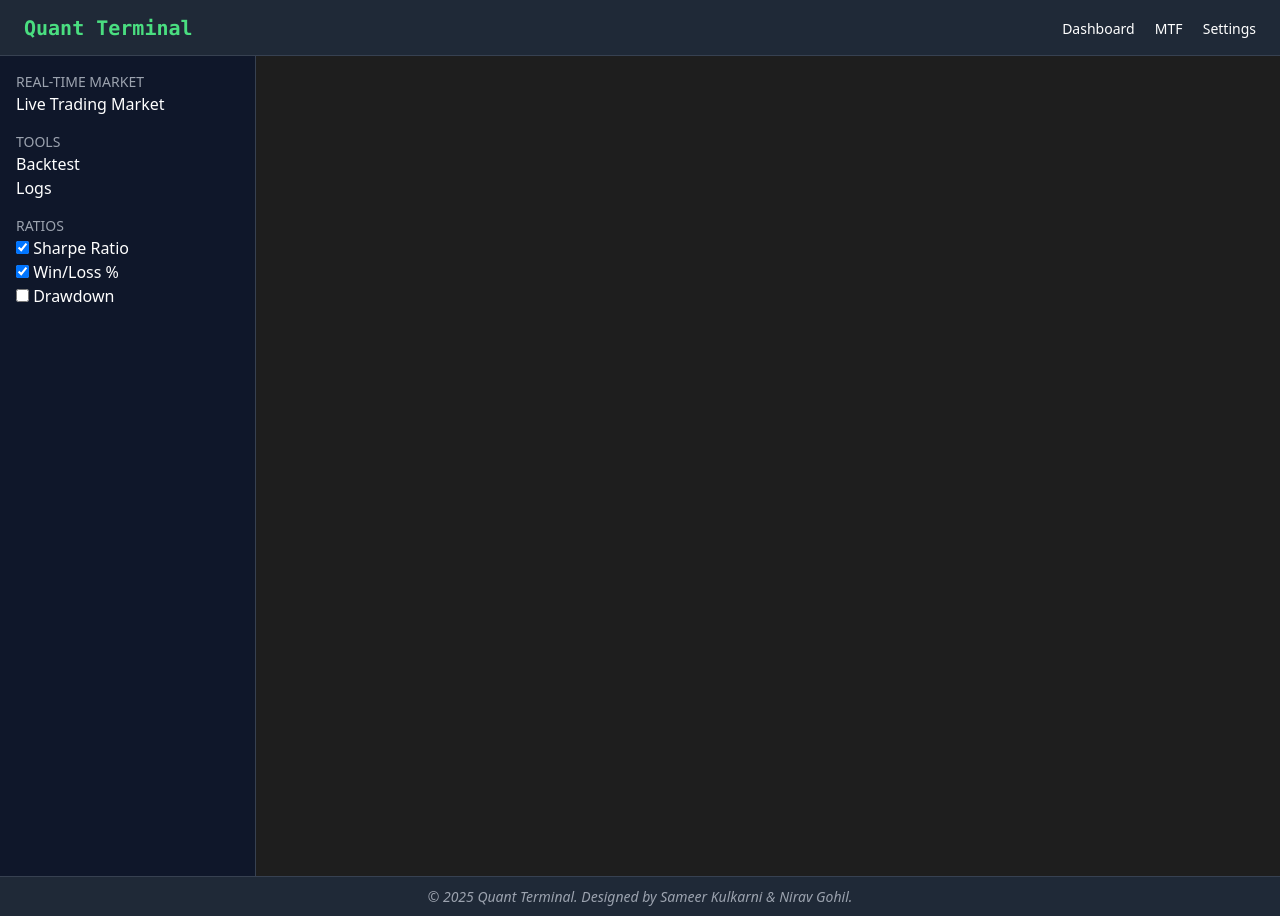
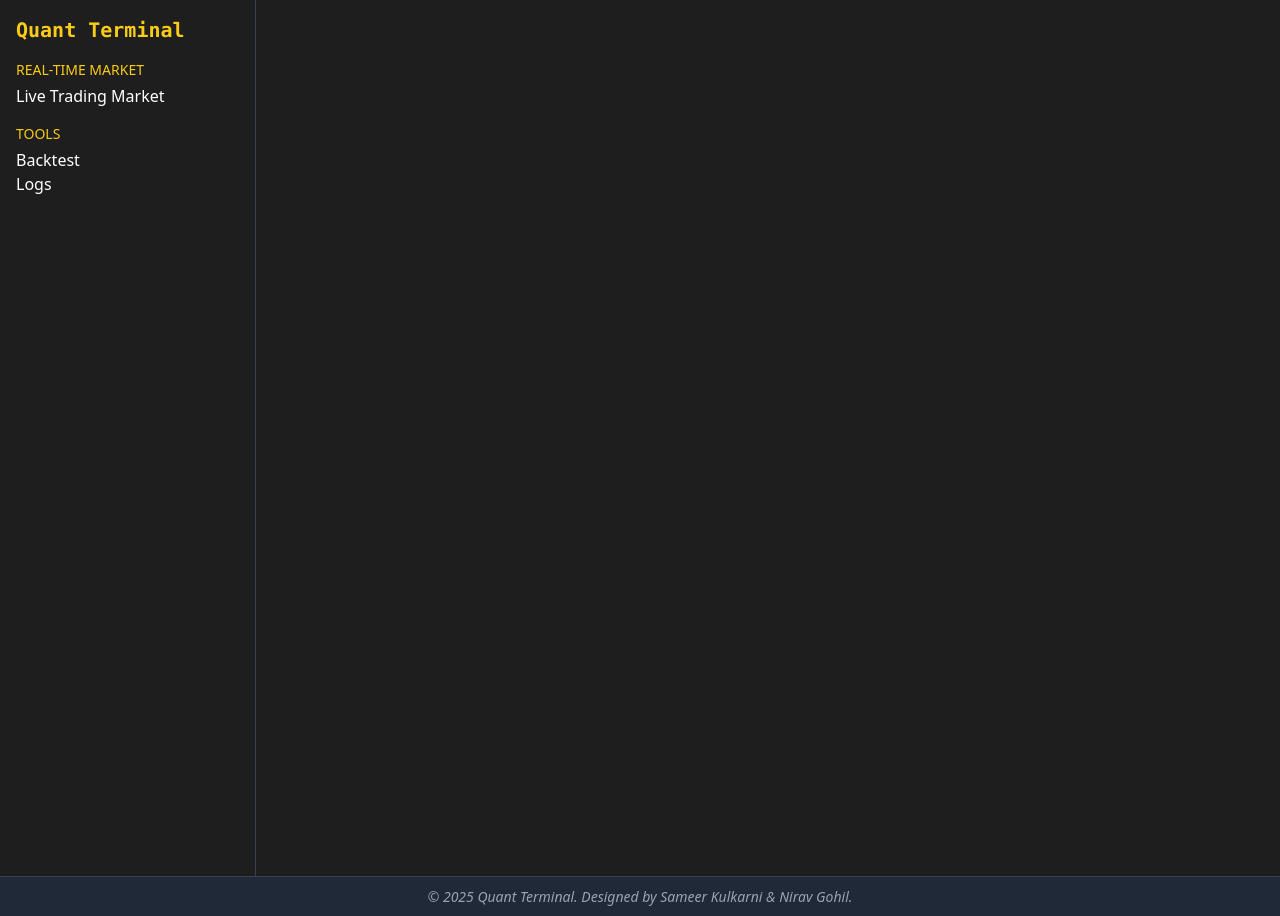
Before and after one commit to Nirav003/Quant-Terminal, a Flask app: template templates/layout.html in a window 1280 px wide. Run offline with Flask 3, Linux system fonts and the light colour scheme; the template is opened without the code that fills it, so the values that code supplies are empty; some libraries are stand-ins or nearby versions; some web fonts are replaced.

Commit message:
UI/UX changes

```diff
--- a/app.py
+++ b/app.py
@@ -6,21 +6,24 @@ import requests
 from db import query_db
 import yfinance as yf
 import numpy as np
+import time
 
 app = Flask(__name__)
 
-# Parameters
-symbol = "TSLA"
-length = 70
-mult = 1.2
+COINS = {
+    "bitcoin": "BTC",
+    "ethereum": "ETH",
+    "dogecoin": "DOGE",
+    "litecoin": "LTC",
+    "solana": "SOL",
+    "pepe": "PEPE",
+    "binancecoin": "BNB"
+}
 
-# Timeframe options
-timeframes = {
-    "5m": "5m",
-    "15m": "15m",
-    "1h": "60m",
-    "4h": "240m",
-    "1d": "1d"
+FOREX = {
+    "eur": "EUR",
+    "jpy": "JPY",
+    "usd": "USD"
 }
 
 # Helper: Get BTC news
@@ -114,62 +117,26 @@ def index():
     chart_html = generate_price_chart(btc_df, chart_type="Line")
     news = get_btc_news_from_wikipedia()
 
-    return render_template("index.html", chart=chart_html, summary=summary, news=news, symbol=symbol)
+    try:
+        coin_ids = ",".join(COINS.keys())
+        forex_ids = ",".join(FOREX.keys())
+        url = f"https://api.coingecko.com/api/v3/simple/price?ids={coin_ids}&vs_currencies={forex_ids}"
+        res = requests.get(url)
+        res.raise_for_status()
+        prices = res.json()
 
-# ZLEMA function
-def zlema(df, length):
-    lag = int((length - 1) / 2)
-    price_adj = df['Close'] + (df['Close'] - df['Close'].shift(lag))
-    return price_adj.ewm(span=length).mean()
+        # Build the ticker text
+        ticker_items = []
+        for coin_id, symbol in COINS.items():
+            price = prices.get(coin_id, {}).get('usd', 'N/A')
+            ticker_items.append(f"{symbol}/USD: ${price:,}")
 
-# ATR function
-def atr(df, length):
-    hl = df['High'] - df['Low']
-    hc = abs(df['High'] - df['Close'].shift())
-    lc = abs(df['Low'] - df['Close'].shift())
-    tr = pd.concat([hl, hc, lc], axis=1).max(axis=1)
-    return tr.rolling(length).mean()
+        ticker_text = "   •   ".join(ticker_items)
 
-# Trend logic
-def get_trend(df):
-    z = zlema(df, length)
-    v = atr(df, length) * mult
-    if len(z) < length or len(v) < length:
-        return "Insufficient data"
-    latest_close = df['Close'].iloc[-1]
-    latest_z = z.iloc[-1]
-    latest_v = v.iloc[-1]
-    if latest_close > latest_z + latest_v:
-        return "Bullish"
-    elif latest_close < latest_z - latest_v:
-        return "Bearish"
-    else:
-        return "Neutral"
+    except Exception as e:
+        ticker_text = f"Error fetching prices: {e}"
 
-@app.route("/mtf", methods=["GET", "POST"])
-def mtf():
-    selected_tf = request.form.get("timeframe", "15m")
-    interval = timeframes[selected_tf]
-
-    try:
-        df = yf.download(tickers=symbol, period="7d", interval=interval, progress=False)
-        if len(df) >= length * 2:
-            signal = get_trend(df)
-        else:
-            signal = "Insufficient data"
-            err = "else block"
-    except:
-        signal = "Error"
-
-    color = {
-        "Bullish": "#00ffbb",
-        "Bearish": "#ff1100",
-        "Neutral": "#cccccc",
-        "Insufficient data": "#666666",
-        "Error": "#999999"
-    }.get(signal, "#ffffff")
-
-    return render_template("mtf.html", signal=signal, err=err, color=color, selected_tf=selected_tf, timeframes=timeframes)
+    return render_template("index.html", chart=chart_html, summary=summary, news=news, symbol=symbol, ticker_text=ticker_text )
 
 if __name__ == "__main__":
     app.run(debug=True)
--- a/static/style.css
+++ b/static/style.css
@@ -35,3 +35,9 @@ select, button {
     font-size: 22px;
     color: black;
 }
+@keyframes
+blink{
+    0%{color:white}
+    50%{color:red}
+    100%{color:green}
+}
--- a/templates/layout.html
+++ b/templates/layout.html
@@ -13,42 +13,27 @@
 </head>
 <body class="flex flex-col h-screen overflow-y-auto">
 
-  <!-- Navbar -->
-  <header class="fixed top-0 left-0 right-0 h-14 bg-gray-800 border-b border-gray-700 z-50 flex items-center justify-between px-6">
-    <h1 class="text-xl font-bold text-green-400 font-mono">Quant Terminal</h1>
-    <div>
-      <a href="/dashboard" class="text-sm text-white hover:text-green-300 mr-4">Dashboard</a>
-      <a href="/mtf" class="text-sm text-white hover:text-green-300 mr-4">MTF</a>
-      <a href="/settings" class="text-sm text-white hover:text-green-300">Settings</a>
-    </div>
-  </header>
-
   <!-- Main Body -->
-  <div class="flex flex-1 pt-14">
+  <div class="flex flex-1">
 
     <!-- Sidebar -->
-    <aside class="w-64 h-screen bg-[#0f172a] border-r border-gray-700 p-4 fixed top-14 bottom-14 left-0 overflow-y-auto z-40">
+    <aside class="w-64 h-screen bg-[#1e1e1e] border-r border-gray-700 p-4 fixed top-0 bottom-14 left-0 overflow-y-auto z-40">
       <nav class="space-y-4">
+        <h1 class="text-xl font-bold text-yellow-400 font-mono">Quant Terminal</h1>
         <div>
-          <p class="text-sm uppercase text-gray-400">Real-time Market</p>
-          <a href="/" class="block text-white hover:text-green-400">Live Trading Market</a>
+          <p class="text-sm uppercase text-yellow-400 mb-1">Real-time Market</p>
+          <a href="/" class="block text-white hover:text-yellow-400">Live Trading Market</a>
         </div>
         <div>
-          <p class="text-sm uppercase text-gray-400 mt-4">Tools</p>
-          <a href="/backtest" class="block hover:text-green-400">Backtest</a>
-          <a href="/logs" class="block hover:text-green-400">Logs</a>
-        </div>
-        <div>
-          <p class="text-sm uppercase text-gray-400 mt-4">Ratios</p>
-          <label class="block"><input type="checkbox" checked> Sharpe Ratio</label>
-          <label class="block"><input type="checkbox" checked> Win/Loss %</label>
-          <label class="block"><input type="checkbox"> Drawdown</label>
+          <p class="text-sm uppercase text-yellow-400 mt-4 mb-1">Tools</p>
+          <a href="/backtest" class="block hover:text-yellow-400">Backtest</a>
+          <a href="/logs" class="block hover:text-yellow-400">Logs</a>
         </div>
       </nav>
     </aside>
 
     <!-- Main Content -->
-    <main class="ml-64 flex-1 overflow-y-auto px-6 py-6 pb-20">
+    <main class="ml-64 flex-1 overflow-y-auto px-6 py-6 pb-20 bg-[#1e1e1e]">
       {% block content %}
       <!-- Your dynamic content goes here -->
       {% endblock %}
```
Also changed, not shown: templates/index.html (+15 -7 lines), templates/mtf.html (deleted, +0 -29 lines).
